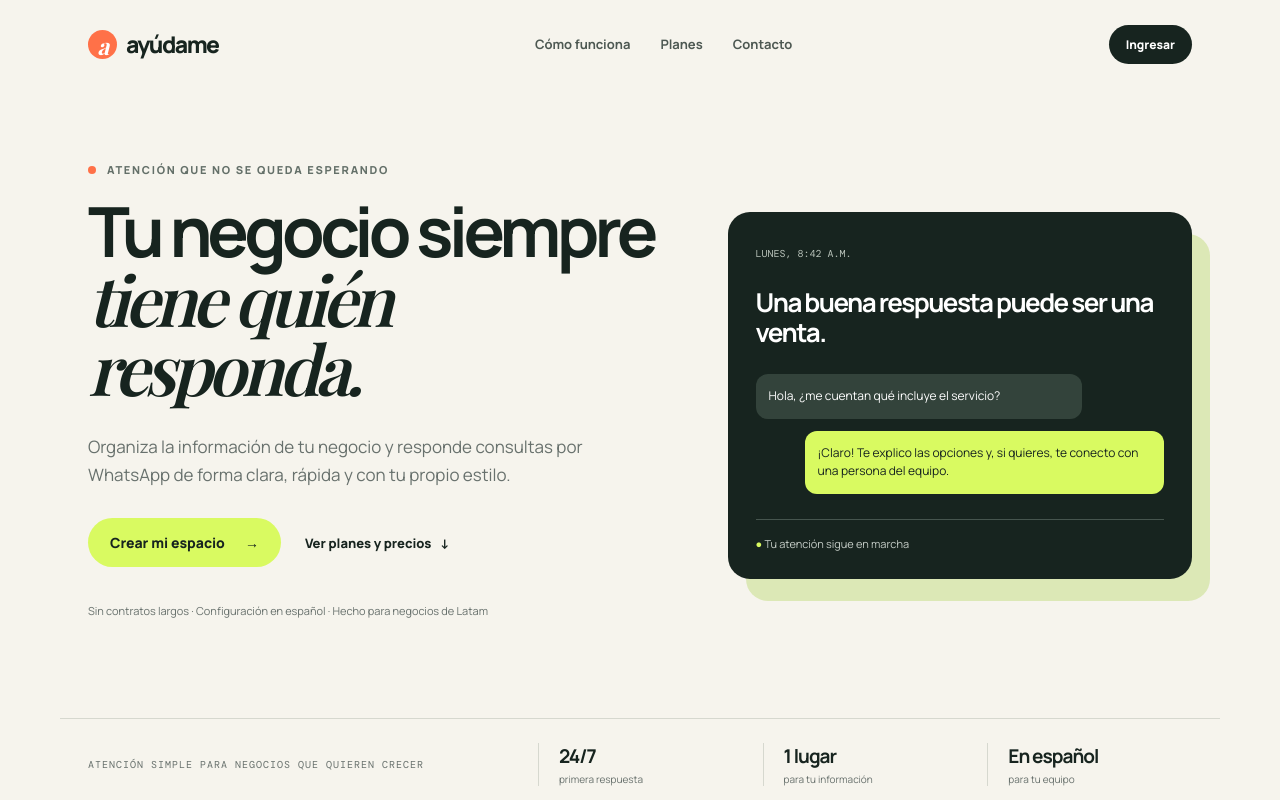
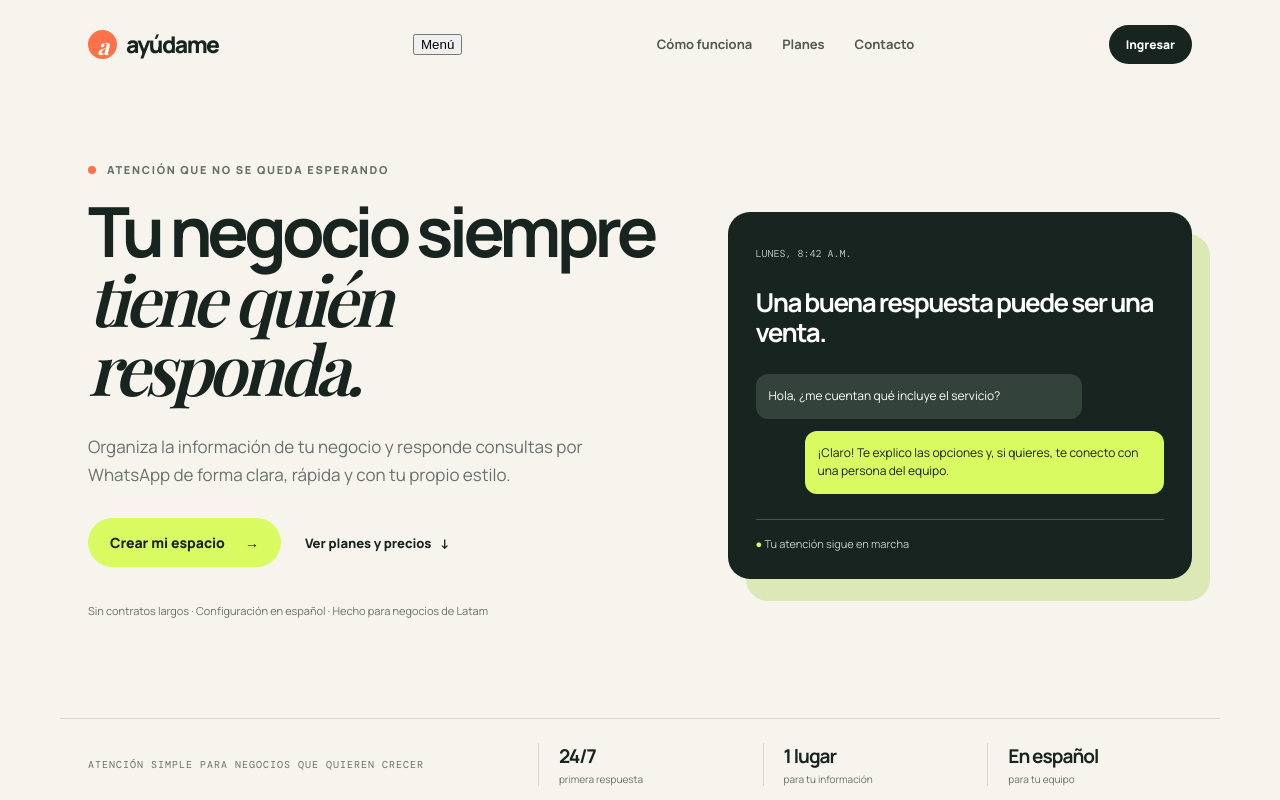
Before and after one commit to elduroentodo/ayudame, a Next.js app: page / in a window 1280 px wide. Shown: the top 800 px of the page. Built offline with nearby package versions, Linux system fonts and the light colour scheme; a web font is replaced by a local one.

Commit message:
feat: add accessible mobile public navigation

```diff
--- a/components/public-nav.tsx
+++ b/components/public-nav.tsx
@@ -1,2 +1,18 @@
+"use client";
 import Link from "next/link";
-export default function PublicNav(){return <nav className="nav shell"><Link className="brand" href="/"><span className="brand-mark">a</span><span>ayúdame</span></Link><div className="nav-links"><Link href="/#como-funciona">Cómo funciona</Link><Link href="/precios">Planes</Link><Link href="/#contacto">Contacto</Link></div><Link className="button button-small button-dark" href="/login">Ingresar</Link></nav>}
+import { useState } from "react";
+
+export default function PublicNav() {
+  const [open, setOpen] = useState(false);
+  const close = () => setOpen(false);
+  return <nav className="nav shell" aria-label="Navegación principal">
+    <Link className="brand" href="/" onClick={close}><span className="brand-mark">a</span><span>ayúdame</span></Link>
+    <button className="nav-toggle" type="button" aria-expanded={open} aria-controls="public-menu" onClick={() => setOpen((value) => !value)}>{open ? "Cerrar" : "Menú"}</button>
+    <div className={open ? "nav-links open" : "nav-links"} id="public-menu">
+      <Link href="/#como-funciona" onClick={close}>Cómo funciona</Link>
+      <Link href="/precios" onClick={close}>Planes</Link>
+      <Link href="/#contacto" onClick={close}>Contacto</Link>
+    </div>
+    <Link className="button button-small button-dark nav-login" href="/login" onClick={close}>Ingresar</Link>
+  </nav>;
+}
```
